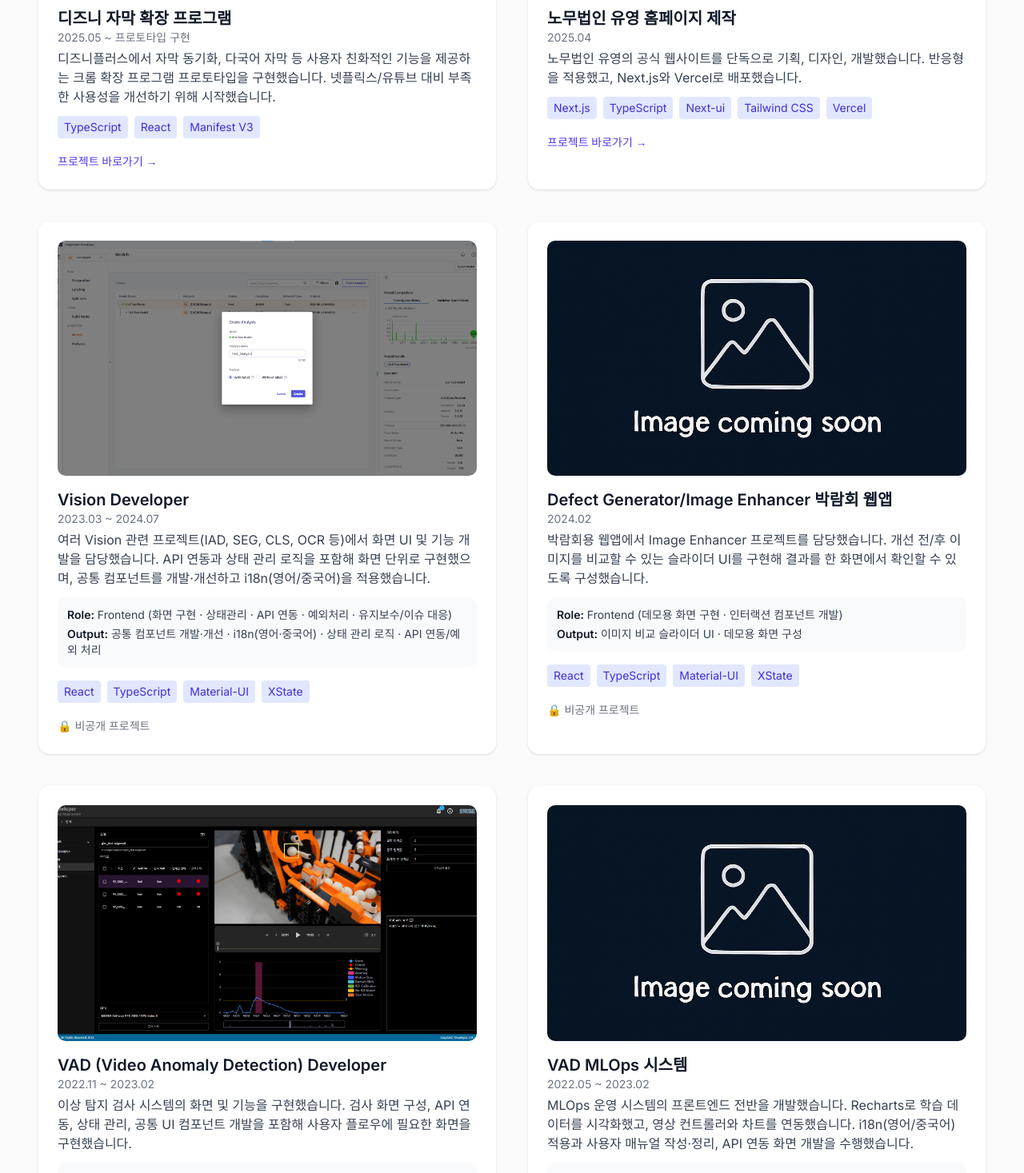
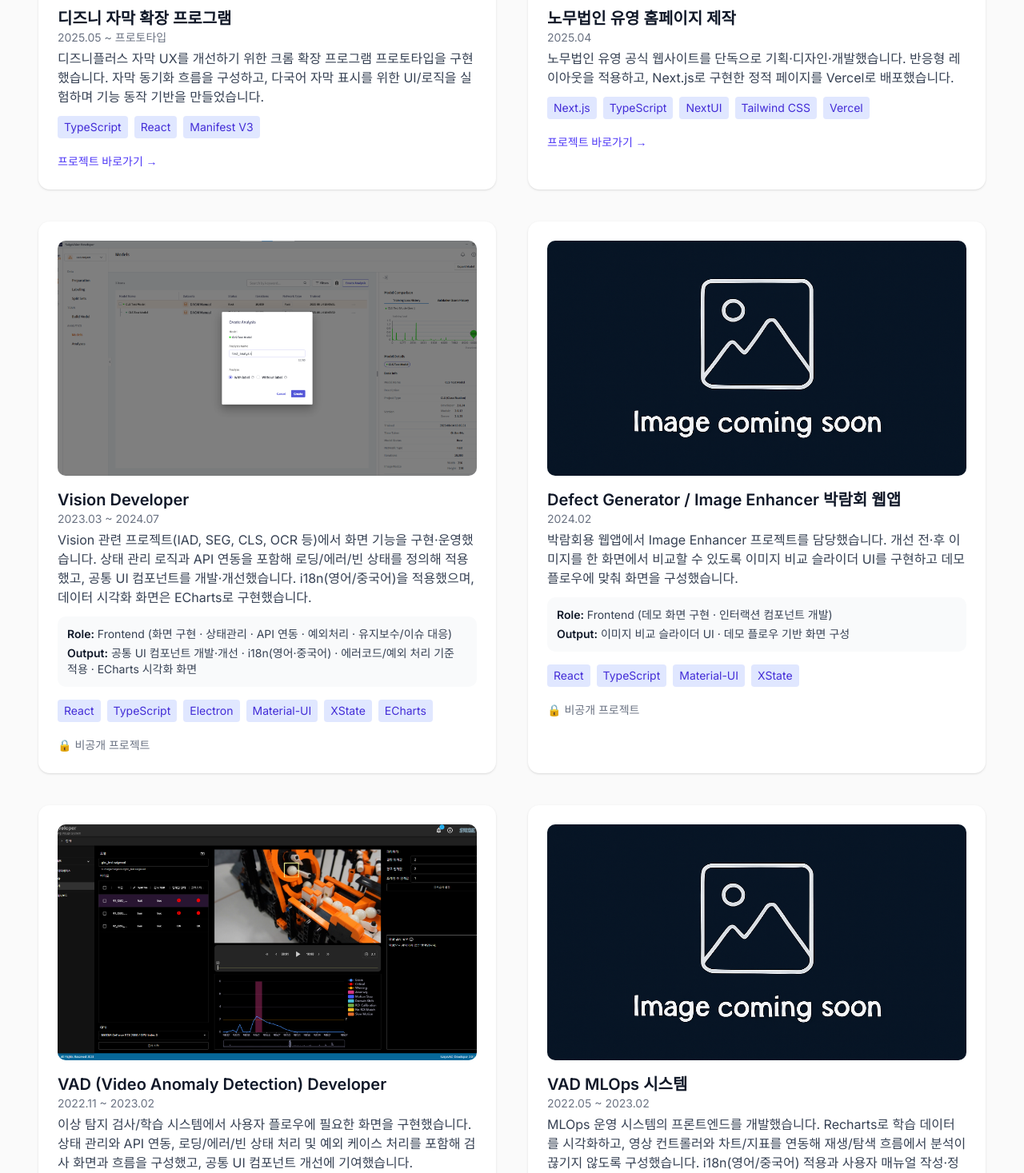
Before and after one commit to hayoungbuilds/portfolio-site, a Next.js app: page / in a window 1280 px wide. Shown: the part 2860-4327 px from the top of the page at 80% size. Built offline with nearby package versions, Linux system fonts and the light colour scheme.

Commit message:
chore: 프로젝트 설명 수정

```diff
--- a/src/components/sections/ProjectsSection.tsx
+++ b/src/components/sections/ProjectsSection.tsx
@@ -6,48 +6,57 @@ import SectionTitle from '../common/SectionTitle';
 const projects: Project[] = [
     {
         title: '디즈니 자막 확장 프로그램',
-        period: '2025.05 ~ 프로토타입 구현',
+        period: '2025.05 ~ 프로토타입',
         description:
-            '디즈니플러스에서 자막 동기화, 다국어 자막 등 사용자 친화적인 기능을 제공하는 크롬 확장 프로그램 프로토타입을 구현했습니다. 넷플릭스/유튜브 대비 부족한 사용성을 개선하기 위해 시작했습니다.',
+            '디즈니플러스 자막 UX를 개선하기 위한 크롬 확장 프로그램 프로토타입을 구현했습니다. 자막 동기화 흐름을 구성하고, 다국어 자막 표시를 위한 UI/로직을 실험하며 기능 동작 기반을 만들었습니다.',
         stack: ['TypeScript', 'React', 'Manifest V3'],
         image: '/projects/disney-lingo.png',
         link: 'https://github.com/hayoungbuilds/disney-lingo',
+        role: 'Frontend (확장 프로그램 UI/로직 · 자막 표시 흐름 구성)',
+        outputs: ['자막 동기화 흐름 프로토타입', '다국어 자막 표시 UI/로직'],
     },
     {
         title: '노무법인 유영 홈페이지 제작',
         period: '2025.04',
         description:
-            '노무법인 유영의 공식 웹사이트를 단독으로 기획, 디자인, 개발했습니다. 반응형을 적용했고, Next.js와 Vercel로 배포했습니다.',
-        stack: ['Next.js', 'TypeScript', 'Next-ui', 'Tailwind CSS', 'Vercel'],
+            '노무법인 유영 공식 웹사이트를 단독으로 기획·디자인·개발했습니다. 반응형 레이아웃을 적용하고, Next.js로 구현한 정적 페이지를 Vercel로 배포했습니다.',
+        stack: ['Next.js', 'TypeScript', 'NextUI', 'Tailwind CSS', 'Vercel'],
         image: '/projects/yuyoung.png',
         link: 'https://yuyounglabor-basic.vercel.app/',
+        role: 'Frontend (기획 · 디자인 · 개발 · 배포)',
+        outputs: ['반응형 페이지 구성', '정적 페이지 구현 및 Vercel 배포'],
     },
     {
         title: 'Vision Developer',
         period: '2023.03 ~ 2024.07',
         description:
-            '여러 Vision 관련 프로젝트(IAD, SEG, CLS, OCR 등)에서 화면 UI 및 기능 개발을 담당했습니다. API 연동과 상태 관리 로직을 포함해 화면 단위로 구현했으며, 공통 컴포넌트를 개발·개선하고 i18n(영어/중국어)을 적용했습니다.',
-        stack: ['React', 'TypeScript', 'Material-UI', 'XState'],
+            'Vision 관련 프로젝트(IAD, SEG, CLS, OCR 등)에서 화면 기능을 구현·운영했습니다. 상태 관리 로직과 API 연동을 포함해 로딩/에러/빈 상태를 정의해 적용했고, 공통 UI 컴포넌트를 개발·개선했습니다. i18n(영어/중국어)을 적용했으며, 데이터 시각화 화면은 ECharts로 구현했습니다.',
+        stack: ['React', 'TypeScript', 'Electron', 'Material-UI', 'XState', 'ECharts'],
         image: '/projects/vision.png',
         private: true,
         role: 'Frontend (화면 구현 · 상태관리 · API 연동 · 예외처리 · 유지보수/이슈 대응)',
-        outputs: ['공통 컴포넌트 개발·개선', 'i18n(영어·중국어)', '상태 관리 로직', 'API 연동/예외 처리'],
+        outputs: [
+            '공통 UI 컴포넌트 개발·개선',
+            'i18n(영어·중국어)',
+            '에러코드/예외 처리 기준 적용',
+            'ECharts 시각화 화면',
+        ],
     },
     {
-        title: 'Defect Generator/Image Enhancer 박람회 웹앱',
+        title: 'Defect Generator / Image Enhancer 박람회 웹앱',
         period: '2024.02',
         description:
-            '박람회용 웹앱에서 Image Enhancer 프로젝트를 담당했습니다. 개선 전/후 이미지를 비교할 수 있는 슬라이더 UI를 구현해 결과를 한 화면에서 확인할 수 있도록 구성했습니다.',
+            '박람회용 웹앱에서 Image Enhancer 프로젝트를 담당했습니다. 개선 전·후 이미지를 한 화면에서 비교할 수 있도록 이미지 비교 슬라이더 UI를 구현하고 데모 플로우에 맞춰 화면을 구성했습니다.',
         stack: ['React', 'TypeScript', 'Material-UI', 'XState'],
         private: true,
-        role: 'Frontend (데모용 화면 구현 · 인터랙션 컴포넌트 개발)',
-        outputs: ['이미지 비교 슬라이더 UI', '데모용 화면 구성'],
+        role: 'Frontend (데모 화면 구현 · 인터랙션 컴포넌트 개발)',
+        outputs: ['이미지 비교 슬라이더 UI', '데모 플로우 기반 화면 구성'],
     },
     {
         title: 'VAD (Video Anomaly Detection) Developer',
         period: '2022.11 ~ 2023.02',
         description:
-            '이상 탐지 검사 시스템의 화면 및 기능을 구현했습니다. 검사 화면 구성, API 연동, 상태 관리, 공통 UI 컴포넌트 개발을 포함해 사용자 플로우에 필요한 화면을 구현했습니다.',
+            '이상 탐지 검사/학습 시스템에서 사용자 플로우에 필요한 화면을 구현했습니다. 상태 관리와 API 연동, 로딩/에러/빈 상태 처리 및 예외 케이스 처리를 포함해 검사 화면과 흐름을 구성했고, 공통 UI 컴포넌트 개선에 기여했습니다.',
         stack: ['React', 'TypeScript', 'Styled-components', 'MobX'],
         image: '/projects/vad-developer.png',
         private: true,
@@ -58,22 +67,22 @@ const projects: Project[] = [
         title: 'VAD MLOps 시스템',
         period: '2022.05 ~ 2023.02',
         description:
-            'MLOps 운영 시스템의 프론트엔드 전반을 개발했습니다. Recharts로 학습 데이터를 시각화했고, 영상 컨트롤러와 차트를 연동했습니다. i18n(영어/중국어) 적용과 사용자 매뉴얼 작성·정리, API 연동 화면 개발을 수행했습니다.',
-        stack: ['React', 'TypeScript', 'Styled-components', 'MobX'],
+            'MLOps 운영 시스템의 프론트엔드를 개발했습니다. Recharts로 학습 데이터를 시각화하고, 영상 컨트롤러와 차트/지표를 연동해 재생/탐색 흐름에서 분석이 끊기지 않도록 구성했습니다. i18n(영어/중국어) 적용과 사용자 매뉴얼 작성·정리, API 연동 화면 개발을 수행했습니다.',
+        stack: ['React', 'TypeScript', 'Styled-components', 'MobX', 'Recharts'],
         private: true,
         role: 'Frontend (운영 화면 개발 · 시각화 · 영상/차트 연동 · API 연동 · 유지보수/이슈 대응)',
-        outputs: ['Recharts 시각화', '영상 컨트롤 연동', 'i18n(영어·중국어)', '사용자 매뉴얼 작성·정리'],
+        outputs: ['Recharts 시각화', '영상 컨트롤 연동/동기화', 'i18n(영어·중국어)', '사용자 매뉴얼 작성·정리'],
     },
     {
         title: 'VAD 검사/학습 윈도우 앱',
         period: '2021.03 ~ 2022.08',
         description:
-            'C++ DLL을 C#에서 사용할 수 있도록 마샬링을 적용하고 MSI 인스톨러를 구성했습니다. 학습 화면에서 LiveCharts 기반 실시간 차트 시각화를 구현했으며, i18n(영어/중국어) 적용을 포함해 클라이언트 로직을 담당했습니다.',
-        stack: ['WPF', 'C#', 'MSI Installer'],
+            'Windows(WPF) 클라이언트에서 학습/검사 기능을 구현했습니다. C++ DLL을 C#에서 사용할 수 있도록 마샬링을 적용하고 MSI 인스톨러를 구성했으며, 학습 화면에 LiveCharts 기반 실시간 차트 시각화를 구현했습니다. i18n(영어/중국어) 적용을 포함해 클라이언트 로직을 담당했습니다.',
+        stack: ['WPF', 'C#', 'LiveCharts', 'MSI Installer'],
         image: '/projects/vad-window.png',
         private: true,
         role: 'Client (WPF) (화면 개발 · DLL 연동 · 인스톨러 구성)',
-        outputs: ['C++ DLL 마샬링(C#)', 'MSI 인스톨러 구성', 'LiveCharts 실시간 시각화', 'i18n(영어·중국어)'],
+        outputs: ['C++ DLL 마샬링(C#)', 'MSI 인스톨러 구성', 'LiveCharts 실시간 시각화', 'Localization(영어·중국어)'],
     },
 ];
 
```
